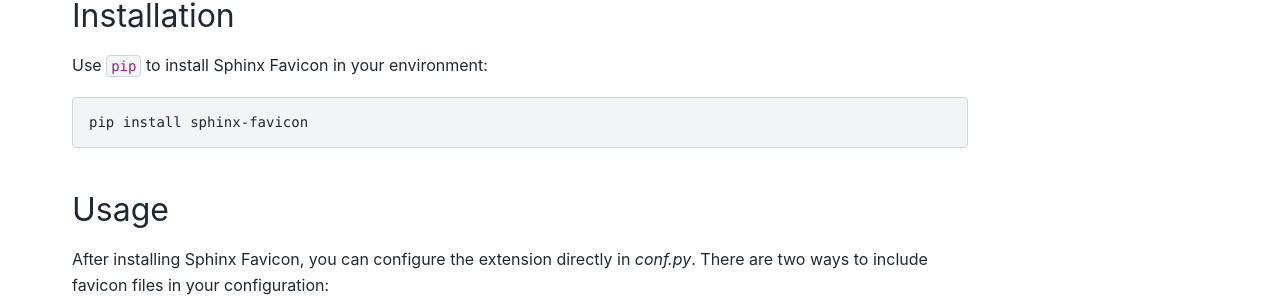
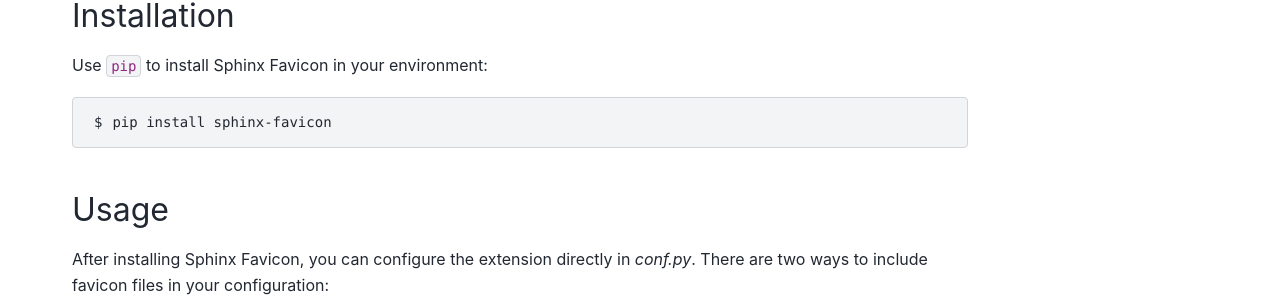
Before and after one commit to tcmetzger/sphinx-favicon, a Sphinx documentation site: the page built from docs/source/index.rst, in a window 1280 px wide. Shown: the part 426-732 px from the top of the page. Built offline with Sphinx 7.4.7 and the PyData theme 0.15.4, drawn with Linux system fonts in a browser that asks for light colours; some of the changed text lies outside the part shown.

Commit message:
use copybutton

```diff
--- /dev/null
+++ b/docs/source/_static/custom.css
@@ -0,0 +1,21 @@
+/* add dollar sign in console code-block */
+div.highlight-console pre span.go::before {
+    /*-webkit-user-select: none;
+    -moz-user-select: none;
+    -ms-user-select: none;
+    -o-user-select: none;
+    user-select: none;*/
+    content: "$";
+    margin-right: 10px;
+    margin-left: 5px;
+}
+
+/* make the footer inline */
+.footer-item {
+  display: inline-block;
+}
+.footer-item:not(:last-child) {
+  border-right: 1px solid var(--pst-color-text-base);
+  margin-right: 0.5em;
+  padding-right: 0.5em;
+}
--- a/docs/source/conf.py
+++ b/docs/source/conf.py
@@ -15,7 +15,7 @@
 release = version
 
 # -- General configuration -----------------------------------------------------
-extensions = ["myst_parser", "sphinx_favicon"]
+extensions = ["sphinx_favicon", "sphinx_copybutton"]
 source_suffix = [".rst", ".md"]
 templates_path = ["_templates"]
 exclude_patterns = ["Thumbs.db", ".DS_Store", "**.ipynb_checkpoints"]
@@ -23,6 +23,7 @@
 # -- Options for HTML output ---------------------------------------------------
 html_theme = "pydata_sphinx_theme"
 html_static_path = ["_static"]
+html_css_files = ["custom.css"]
 html_context = {
     "display_github": True,
     "github_user": "tcmetzger",
--- a/docs/source/index.rst
+++ b/docs/source/index.rst
@@ -207,7 +207,7 @@
 
 Lastly activate the pre-commit hooks by running:
 
-.. code-block::
+.. code-block:: console
 
       pre-commit install
 
--- a/setup.cfg
+++ b/setup.cfg
@@ -46,3 +46,4 @@
 doc =
     sphinx
     pydata-sphinx-theme
+    sphinx-copybutton
```
